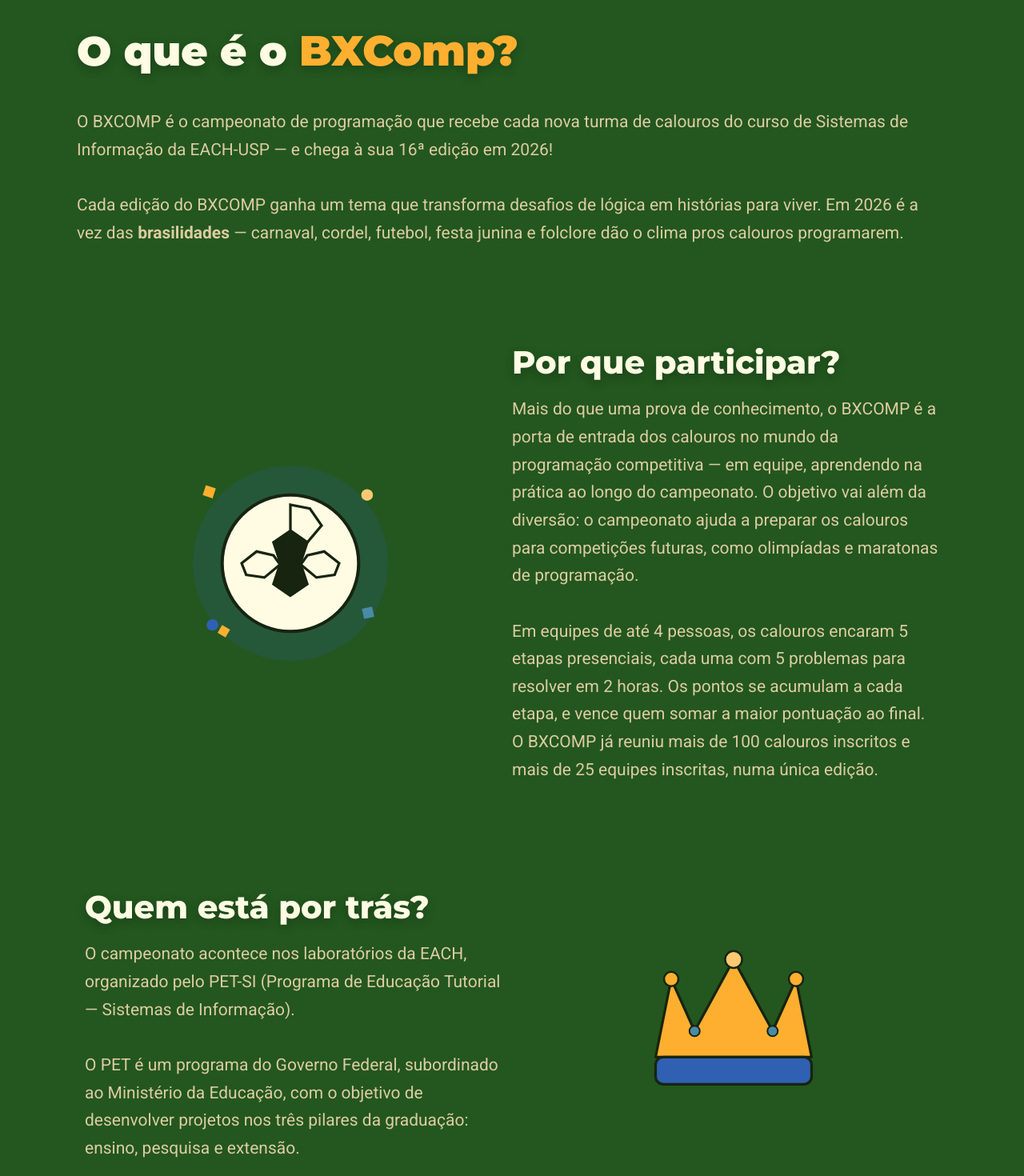
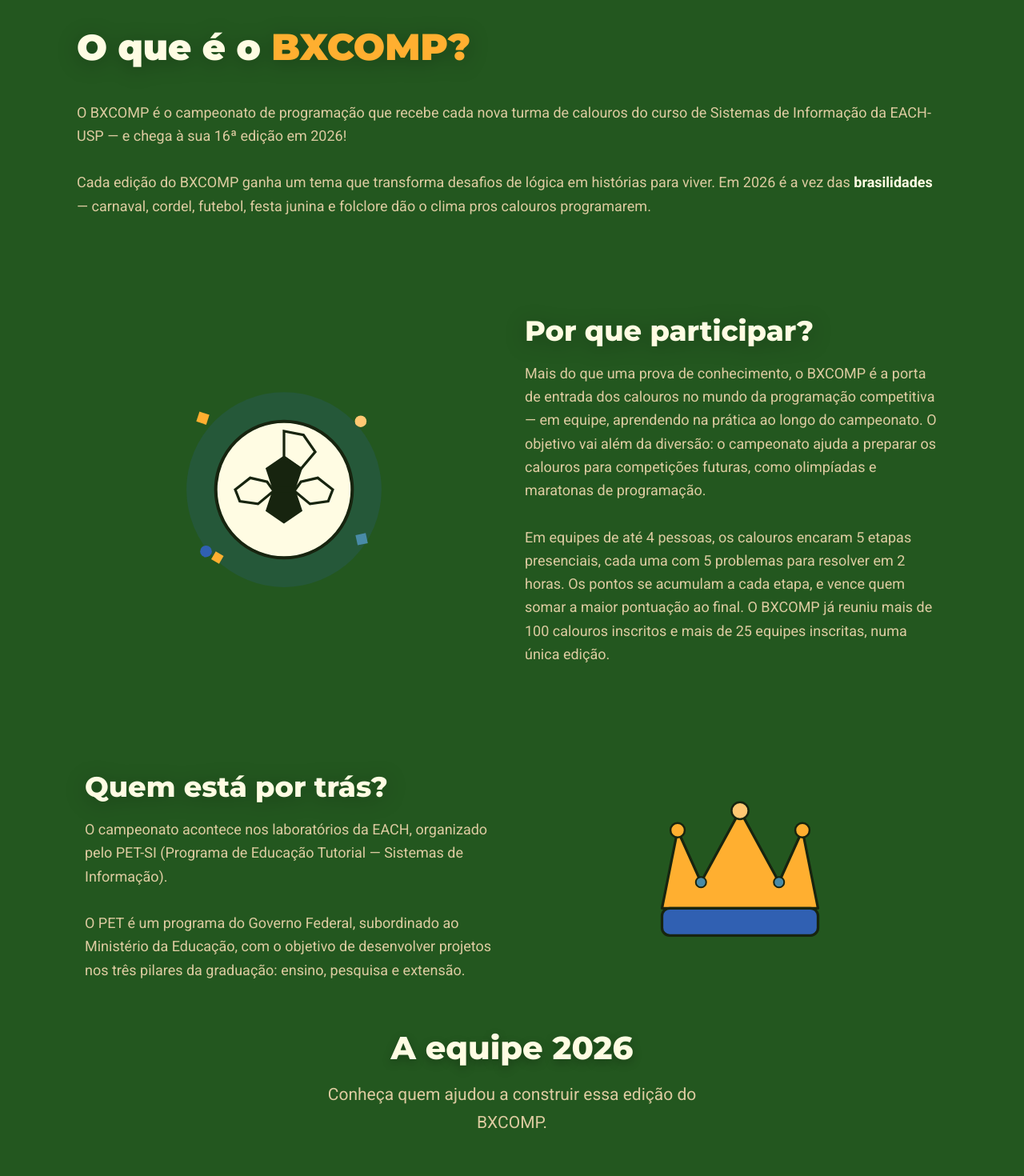
Before and after one commit to petsi-each/bxcomp2026-site, a Next.js app: page /Sobre in a window 1280 px wide. Shown: the part 160-1630 px from the top of the page at 80% size. Built offline with nearby package versions, Linux system fonts and the light colour scheme; a web font is replaced by a local one.

Commit message:
mudanças na pagina sobre

```diff
--- a/src/components/Sobre/Page.tsx
+++ b/src/components/Sobre/Page.tsx
@@ -1,12 +1,11 @@
 import Link from "next/link";
-import "./sobre.css";
 import { ObjetivoIlustracao, OrganizacaoIlustracao } from "./ilustracoes";
 import Organizadores from "../Organizadores/Organizadores";
 
 function RegulamentoButton() {
     return (
         <Link href="/Regulamento">
-            <button>
+            <button className="w-[240px] h-[65px] p-[15px] flex items-center justify-center gap-2.5 bg-[#FFAF30] rounded-full cursor-pointer transition-all duration-300 ease-in-out hover:shadow-[0_4px_16px_rgba(255,175,48,0.35)] hover:-translate-y-[3px]">
                 <svg width="30" height="29" viewBox="0 0 42 41" fill="none" xmlns="http://www.w3.org/2000/svg">
                     <g clipPath="url(#clip0_3259_649)">
                         <path d="M24.5 3.41669H10.5C8.575 3.41669 7.0175 4.95419 7.0175 6.83335L7 34.1667C7 36.0459 8.5575 37.5834 10.4825 37.5834H31.5C33.425 37.5834 35 36.0459 35 34.1667V13.6667L24.5 3.41669ZM28 30.75H14V27.3334H28V30.75ZM28 23.9167H14V20.5H28V23.9167ZM22.75 15.375V5.97919L32.375 15.375H22.75Z" fill="#17240F" />
@@ -17,7 +16,9 @@
                         </clipPath>
                     </defs>
                 </svg>
-                <span><strong>REGULAMENTO</strong></span>
+                <span className="font-['Space_Grotesk',sans-serif] font-bold text-[clamp(14px,2.5vw,15px)] leading-tight flex items-center text-center text-[#17240F]">
+                    <strong>REGULAMENTO</strong>
+                </span>
             </button>
         </Link>
     );
@@ -25,31 +26,35 @@
 
 export default function Sobre() {
     return (
-        <div>
-            <section className="o-que-e-o-bxcomp">
-                <h1>
-                    O que é o <span className="bxcomp">BXComp?</span>
+        <div className="bg-[#23571F] min-h-screen text-[#DDCBA1] pb-[60px]">
+            {/* O que é o BXComp */}
+            <section className="w-[85%] mx-auto flex flex-col justify-center pt-24">
+                <h1 className="font-['Montserrat',sans-serif] font-black text-[2.8rem] my-8 text-[#FFFCE3] drop-shadow-[0_4px_12px_rgba(0,0,0,0.25)]">
+                    O que é o <span className="text-[#FFAF30] text-[2.9rem]">BXCOMP?</span>
                 </h1>
 
-                <p>
+                <p className="font-['Roboto',sans-serif] text-[clamp(14px,2vw,18px)] leading-relaxed">
                     O BXCOMP é o campeonato de programação que recebe cada nova turma de calouros do curso de
                     Sistemas de Informação da EACH-USP — e chega à sua 16ª edição em 2026! <br />
                     <br />
                     Cada edição do BXCOMP ganha um tema que transforma desafios de lógica em histórias para
-                    viver. Em 2026 é a vez das <strong>brasilidades</strong> — carnaval, cordel, futebol,
+                    viver. Em 2026 é a vez das <strong className="text-[#FFFCE3]">brasilidades</strong> — carnaval, cordel, futebol,
                     festa junina e folclore dão o clima pros calouros programarem.
                 </p>
             </section>
 
-            <section className="objetivo">
-                <div className="conteudo">
-                    <div className="imagem">
+            {/* Objetivo */}
+            <section className="mt-[clamp(56px,9vw,110px)]">
+                <div className="w-[85%] mx-auto flex flex-col lg:flex-row items-stretch justify-between gap-8 text-center lg:text-left">
+                    <div className="flex-1 flex justify-center items-center [&_svg]:w-full [&_svg]:max-w-[260px] [&_svg]:h-auto">
                         <ObjetivoIlustracao />
                     </div>
 
-                    <div className="texto">
-                        <h2>Por que participar?</h2>
-                        <p>
+                    <div className="flex-1 p-2.5">
+                        <h2 className="font-['Montserrat',sans-serif] font-extrabold text-[2.2rem] leading-tight mb-4 text-[#FFFCE3] drop-shadow-[0_4px_12px_rgba(0,0,0,0.25)]">
+                            Por que participar?
+                        </h2>
+                        <p className="font-['Roboto',sans-serif] text-[clamp(14px,2vw,18px)] leading-relaxed">
                             Mais do que uma prova de conhecimento, o BXCOMP é a porta de entrada dos calouros no
                             mundo da programação competitiva — em equipe, aprendendo na prática ao longo do
                             campeonato. O objetivo vai além da diversão: o campeonato ajuda a preparar os calouros
@@ -63,15 +68,18 @@
                 </div>
             </section>
 
-            <section className="organizacao">
-                <div className="conteudo">
-                    <div className="imagem">
+            {/* Organização */}
+            <section className="mt-[clamp(56px,9vw,110px)]">
+                <div className="w-[85%] mx-auto flex flex-col md:flex-row-reverse items-stretch justify-between gap-8 text-center md:text-left">
+                    <div className="flex-1 flex justify-center items-center [&_svg]:w-full [&_svg]:max-w-[260px] [&_svg]:h-auto">
                         <OrganizacaoIlustracao />
                     </div>
 
-                    <div className="texto">
-                        <h2>Quem está por trás?</h2>
-                        <p>
+                    <div className="flex-1 p-2.5">
+                        <h2 className="font-['Montserrat',sans-serif] font-extrabold text-[2.2rem] leading-tight mb-4 text-[#FFFCE3] drop-shadow-[0_4px_12px_rgba(0,0,0,0.25)]">
+                            Quem está por trás?
+                        </h2>
+                        <p className="font-['Roboto',sans-serif] text-[clamp(14px,2vw,18px)] leading-relaxed">
                             O campeonato acontece nos laboratórios da EACH, organizado pelo PET-SI (Programa de
                             Educação Tutorial — Sistemas de Informação). <br /><br />
                             O PET é um programa do Governo Federal, subordinado ao Ministério da Educação, com o
@@ -82,31 +90,84 @@
                 </div>
             </section>
 
-            <Organizadores />
+            {/* Organizadores - Com distância aumentada */}
+            <div className="mt-[3rem]">
+                <Organizadores />
+            </div>
 
-            <section className="outras-competicoes outras-competicoes--compact">
-                <div className="conteudo-compacto">
-                    <h2>Depois do BXCOMP</h2>
-                    <ul>
-                        <li>
-                            <strong>Olimpíada Brasileira de Informática (OBI)</strong>: promovida pela Sociedade
-                            Brasileira de Computação (SBC). Veja mais detalhes em <a href="https://olimpiada.ic.unicamp.br/" target="_blank" rel="noreferrer">olimpiada.ic.unicamp.br</a>
-                        </li>
-                        <br />
-                        <li>
-                            <strong>Maratona SBC de Programação</strong>: promovida pela SBC e eliminatória para o
-                            <i> International Collegiate Programming Contest</i>. Veja em <a href="https://maratona.sbc.org.br/" target="_blank" rel="noreferrer">maratona.sbc.org.br</a>
-                        </li>
-                        <br />
-                        <li>
-                            <strong><i>International Collegiate Programming Contest</i> (ICPC)</strong>: a maior e mais
-                            prestigiada competição de programação para universitários. Veja em <a href="https://icpc.global/" target="_blank" rel="noreferrer">icpc.global</a>
-                        </li>
-                    </ul>
+            {/* Outras competições - Transformado em Cards */}
+            <section className="w-[85%] max-w-[1200px] mx-auto mt-[clamp(80px,12vw,140px)]">
+                <div className="text-center mb-12">
+                    <h2 className="font-['Montserrat',sans-serif] font-extrabold text-[2.5rem] min-[960px]:text-[3rem] leading-[1.25] mb-[1rem] text-[#FFFCE3] drop-shadow-[0_4px_12px_rgba(0,0,0,0.25)]">
+                        Depois do <span className="text-[#FFAF30]">BXCOMP</span>
+                    </h2>
+                    <p className="font-['Roboto',sans-serif] font-normal text-[clamp(15px,2.2vw,20px)] leading-[1.65] text-[#DDCBA1] max-w-2xl mx-auto">
+                        O campeonato é apenas o começo da sua jornada. Conheça as principais competições de programação para dar os próximos passos:
+                    </p>
+                </div>
+
+                <div className="grid grid-cols-1 min-[960px]:grid-cols-3 gap-6">
+                    {/* Card 1: OBI */}
+                    <article className="flex flex-col justify-between p-7 bg-black/20 border border-[#DDCBA1]/10 rounded-2xl transition-all duration-300 hover:border-[#1A4F76] hover:bg-black/30 shadow-lg">
+                        <div>
+                            <span className="text-xs font-bold text-[#FFAF30] uppercase tracking-widest block mb-2">Iniciação</span>
+                            <h3 className="text-2xl font-['Montserrat',sans-serif] font-bold text-[#FFFCE3] mb-4">OBI</h3>
+                            <p className="font-['Roboto',sans-serif] text-base text-[#DDCBA1]/90 leading-relaxed mb-8">
+                                <strong>Olimpíada Brasileira de Informática:</strong> promovida pela Sociedade Brasileira de Computação (SBC). Ideal para consolidar lógica e algoritmos.
+                            </p>
+                        </div>
+                        <a
+                            href="https://olimpiada.ic.unicamp.br/"
+                            target="_blank"
+                            rel="noreferrer"
+                            className="inline-flex items-center justify-center gap-2 w-full py-3 px-4 rounded-xl bg-white/5 hover:bg-[#1A4F76] text-[#FFFCE3] text-sm font-semibold transition-colors duration-200 border border-white/10"
+                        >
+                            olimpiada.ic.unicamp.br ↗
+                        </a>
+                    </article>
+
+                    {/* Card 2: Maratona SBC */}
+                    <article className="flex flex-col justify-between p-7 bg-black/20 border border-[#DDCBA1]/10 rounded-2xl transition-all duration-300 hover:border-[#1A4F76] hover:bg-black/30 shadow-lg">
+                        <div>
+                            <span className="text-xs font-bold text-[#FFAF30] uppercase tracking-widest block mb-2">Nacional</span>
+                            <h3 className="text-2xl font-['Montserrat',sans-serif] font-bold text-[#FFFCE3] mb-4">Maratona SBC</h3>
+                            <p className="font-['Roboto',sans-serif] text-base text-[#DDCBA1]/90 leading-relaxed mb-8">
+                                Promovida pela SBC, é a fase nacional e eliminatória oficial para o mundial universitário (ICPC).
+                            </p>
+                        </div>
+                        <a
+                            href="https://maratona.sbc.org.br/"
+                            target="_blank"
+                            rel="noreferrer"
+                            className="inline-flex items-center justify-center gap-2 w-full py-3 px-4 rounded-xl bg-white/5 hover:bg-[#1A4F76] text-[#FFFCE3] text-sm font-semibold transition-colors duration-200 border border-white/10"
+                        >
+                            maratona.sbc.org.br ↗
+                        </a>
+                    </article>
+
+                    {/* Card 3: ICPC */}
+                    <article className="flex flex-col justify-between p-7 bg-black/20 border border-[#DDCBA1]/10 rounded-2xl transition-all duration-300 hover:border-[#1A4F76] hover:bg-black/30 shadow-lg">
+                        <div>
+                            <span className="text-xs font-bold text-[#FFAF30] uppercase tracking-widest block mb-2">Mundial</span>
+                            <h3 className="text-2xl font-['Montserrat',sans-serif] font-bold text-[#FFFCE3] mb-4">ICPC</h3>
+                            <p className="font-['Roboto',sans-serif] text-base text-[#DDCBA1]/90 leading-relaxed mb-8">
+                                <i>International Collegiate Programming Contest:</i> a maior, mais antiga e prestigiada competição de programação do mundo.
+                            </p>
+                        </div>
+                        <a
+                            href="https://icpc.global/"
+                            target="_blank"
+                            rel="noreferrer"
+                            className="inline-flex items-center justify-center gap-2 w-full py-3 px-4 rounded-xl bg-white/5 hover:bg-[#1A4F76] text-[#FFFCE3] text-sm font-semibold transition-colors duration-200 border border-white/10"
+                        >
+                            icpc.global ↗
+                        </a>
+                    </article>
                 </div>
             </section>
 
-            <section className="cta-final">
+            {/* CTA Final */}
+            <section className="w-[85%] mx-auto mt-[clamp(56px,9vw,110px)] flex justify-center">
                 <RegulamentoButton />
             </section>
         </div>
```
